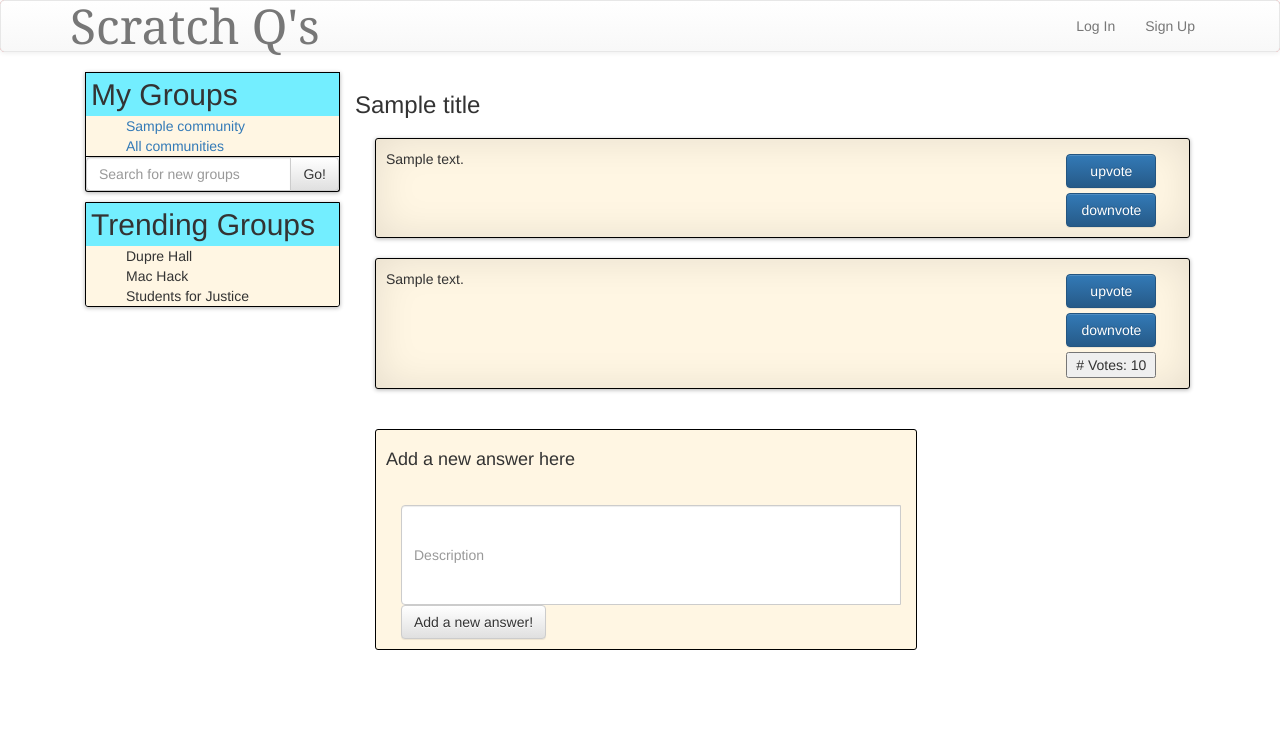
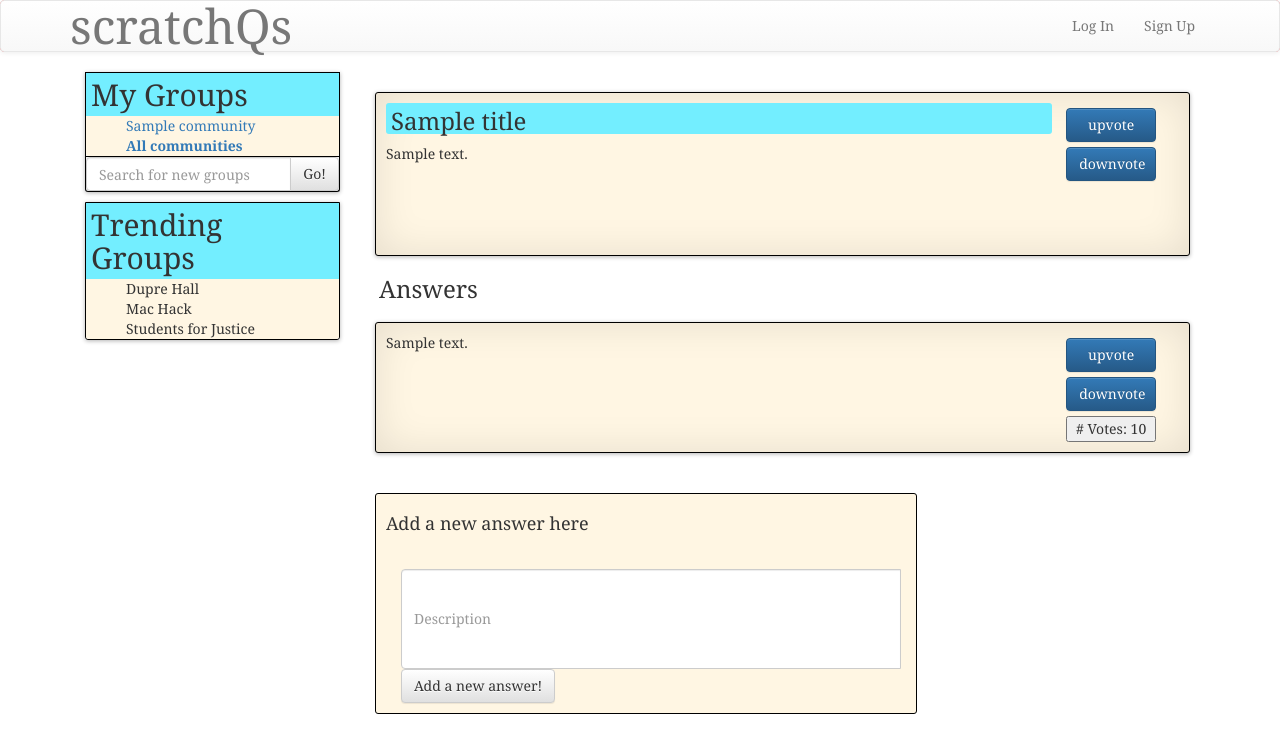
Before and after one commit to MackHartley/scratchQs, a Django app: template scratchQsDjango/scratchQs/templates/scratchQs/answer_page.html in a window 1280 px wide. Shown: the top 753 px of the page. Run offline with Django 3.2, Linux system fonts and the light colour scheme; the template is opened without the code that fills it: most values are stand-ins (such as "Sample title", 1, 10 or a date in 2020); some libraries are stand-ins or nearby versions.

Commit message:
update css

```diff
--- a/scratchQsDjango/scratchQs/static/scratchQs/main.css
+++ b/scratchQsDjango/scratchQs/static/scratchQs/main.css
@@ -5,6 +5,10 @@
 # E84A5F Redish
 # 2A363B Dark Green
 */
+
+body {
+	font-family: Georgia;
+}
 
 ul {
   list-style-type: none;
@@ -56,9 +60,6 @@ ul {
 	margin-bottom: 10px
 }
 
-.content{
-
-}
 
 .searchDiv{
 	border: 1px solid black;
@@ -131,7 +132,20 @@ ul {
 	width: 83%;
 	margin: 0;
 	display: inline-block;
+	padding-bottom: 10%;
 }
+
+.questionDisplay{
+	width: 83%;
+	margin: 0;
+	display: inline-block;
+	padding-bottom: 10%;
+}
+
+#answerTitle{
+	margin-left: 1em;
+}
+
 
 .options{
 	display: inline-block;
--- a/scratchQsDjango/scratchQs/templates/scratchQs/answer_page.html
+++ b/scratchQsDjango/scratchQs/templates/scratchQs/answer_page.html
@@ -21,7 +21,7 @@
 <body>
     <nav class="navbar navbar-default header-nav">
 	    <div class="container">
-	      	<a class="navbar-brand" href="{% url 'index'%}">Scratch Q's</a>
+	      	<a class="navbar-brand" href="{% url 'index'%}">scratchQs</a>
 	      	<div class="collapse navbar-collapse" id="navbar">
 		      	<ul class="nav navbar-nav navbar-right">
 		        	<li><a href="#" data-toggle="modal" data-target="#login-modal">Log In</a></li>
@@ -59,7 +59,7 @@
 					{% for community in communities %}
 						<a style="cursor: pointer;"><li onClick = "filter_questions(this.id)" id = {{community.id}}>{{community.name}}</li></a>
 					{% endfor %}
-					<a style="cursor: pointer;" href="{% url 'index'%}"><li>All communities</li></a>
+					<a style="cursor: pointer; font-weight: bold" href="{% url 'index'%}"><li>All communities</li></a>
 					</ul>
 				</div>
 				<div class = "searchGroups">
@@ -89,9 +89,9 @@
 
         <div class = "content col-sm-offset-3">
             <div class = "questions">
+                <div class="question shadowedBox">
+                    <div class="questionDisplay">
                         <h3>{{title}}</h3>
-                <div class="question shadowedBox">
-                    <div class="questionInfo">
                         <p class="questionContent">{{content}}</p>
                     </div>
                     <div class="options">
@@ -101,13 +101,13 @@
                 </div>
             </div>
 
+                <h3 id = "answerTitle">Answers</h3>
                 {% for answer in answers %}
                     <div class="question shadowedBox">
-
                         <div class="questionInfo">
                             <p class="questionContent">{{answer.content}}</p>
+                        </div>
 
-                            </div>
                         <div class="options">
                             <button id = {{answer.id}} class="btn btn-primary upvote" onClick="upvote_answer(this.id)">upvote</button>
                             <button id = {{answer.id}} class="btn btn-primary downvote" onClick="downvote_answer(this.id)">downvote</button>
--- a/scratchQsDjango/scratchQs/templates/scratchQs/index.html
+++ b/scratchQsDjango/scratchQs/templates/scratchQs/index.html
@@ -18,7 +18,7 @@
 <body>
 	<nav class="navbar navbar-default header-nav">
 	    <div class="container">
-	      	<a class="navbar-brand" href="{% url 'index'%}">Scratch Q's</a>
+	      	<a class="navbar-brand" href="{% url 'index'%}">scratchQs</a>
 	      	<div class="collapse navbar-collapse" id="navbar">
 		      	<ul class="nav navbar-nav navbar-right">
 		        	<li><a href="#" data-toggle="modal" data-target="#login-modal">Log In</a></li>
@@ -150,6 +150,7 @@
 		</div>
 	</div>
 </body>
+
 	<script src="https://code.jquery.com/jquery-3.1.1.min.js" integrity="sha256-hVVnYaiADRTO2PzUGmuLJr8BLUSjGIZsDYGmIJLv2b8=" crossorigin="anonymous"></script>
 	<!-- Latest compiled and minified JavaScript -->
 	<script src="https://maxcdn.bootstrapcdn.com/bootstrap/3.3.7/js/bootstrap.min.js" integrity="sha384-Tc5IQib027qvyjSMfHjOMaLkfuWVxZxUPnCJA7l2mCWNIpG9mGCD8wGNIcPD7Txa" crossorigin="anonymous"></script>
```
Also changed, not shown: scratchQsDjango/scratchQs/migrations/0003_category.py (deleted), scratchQsDjango/scratchQs/migrations/0004_auto_20161211_1926.py (deleted). Lines whose indentation alone changed are shown as unchanged.
